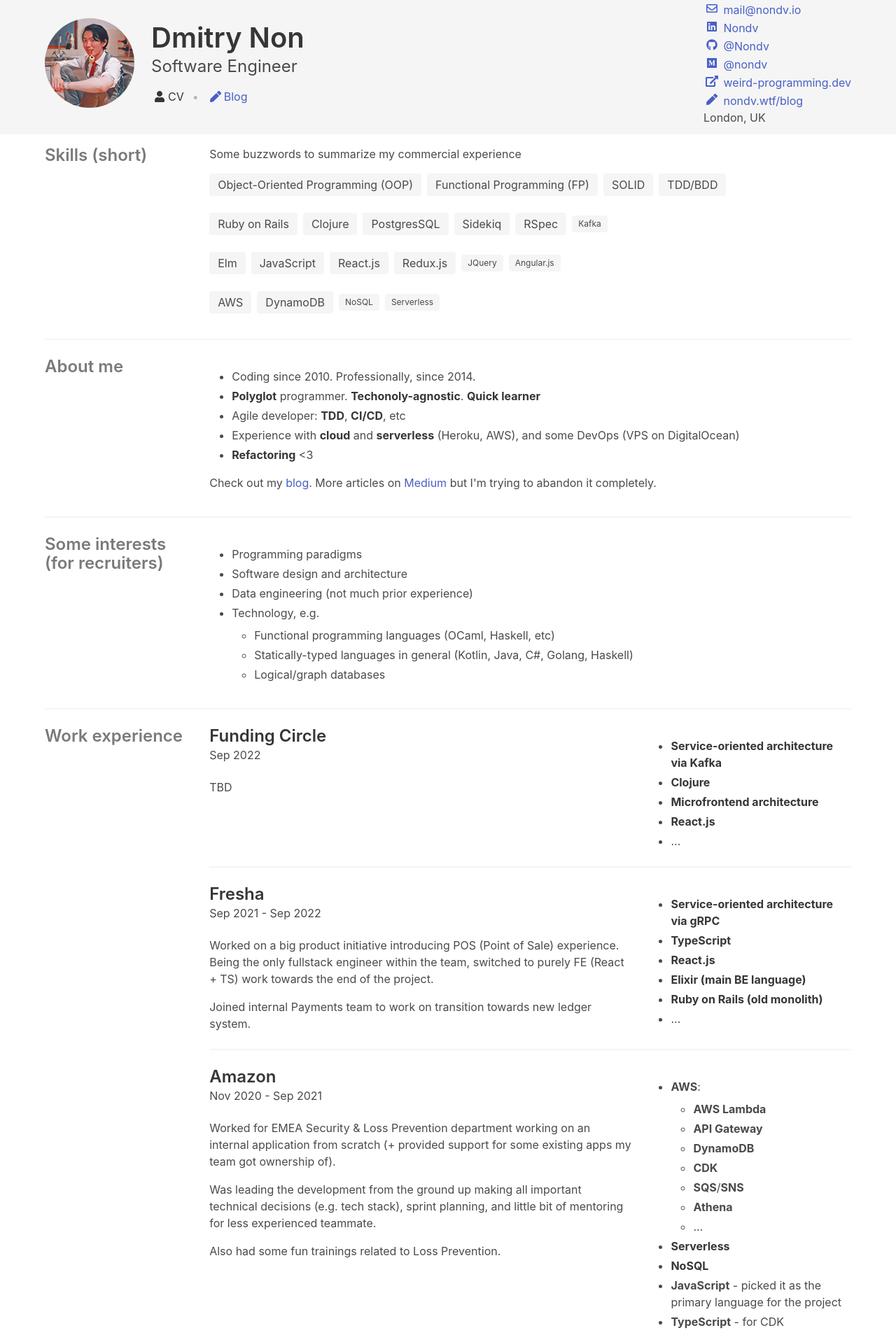
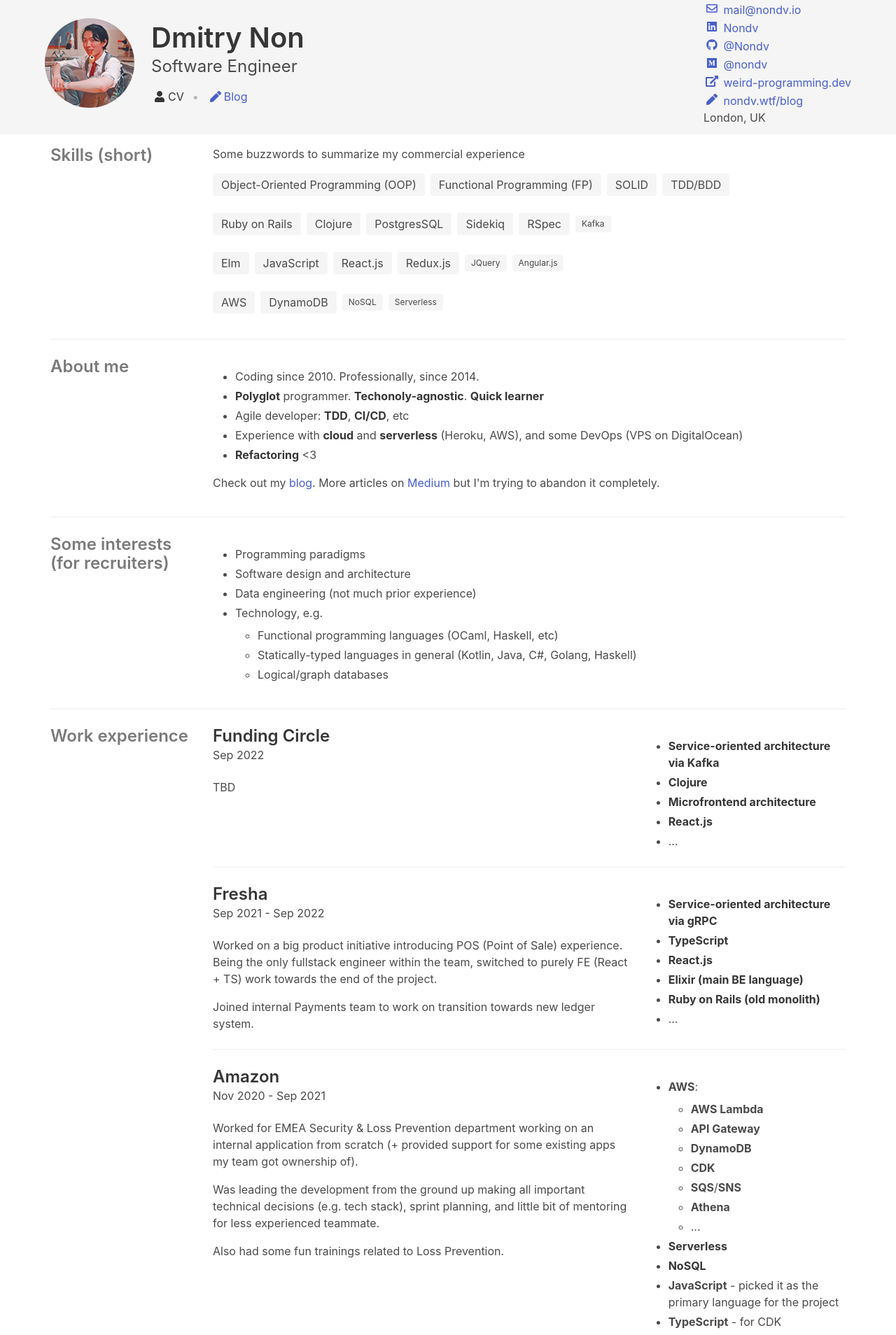
Before and after one commit to Nondv/nondv.github.io, a Jekyll site: the page built from index.html, in a window 1280 px wide. Shown: the top 1908 px of the page at 70% size. Built offline with Jekyll 4.4.1, drawn with Linux system fonts in a browser that asks for light colours; nearby versions of some CDN libraries.

Commit message:
add padding to main container

```diff
--- a/_layouts/default.html
+++ b/_layouts/default.html
@@ -22,7 +22,7 @@
   <body>
     {% include header.html %}
 
-    <div class="container">
+    <div class="container px-2">
       {{ content }}
     </div>
 
```
